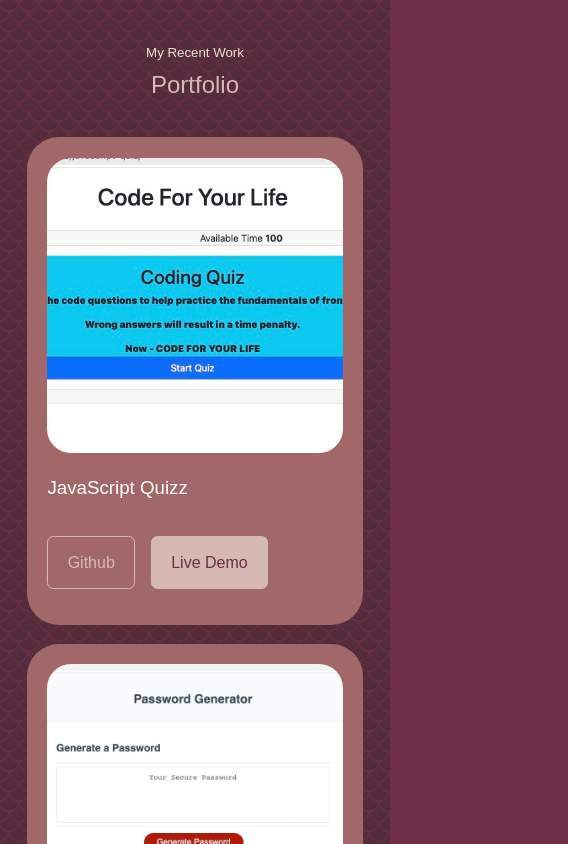
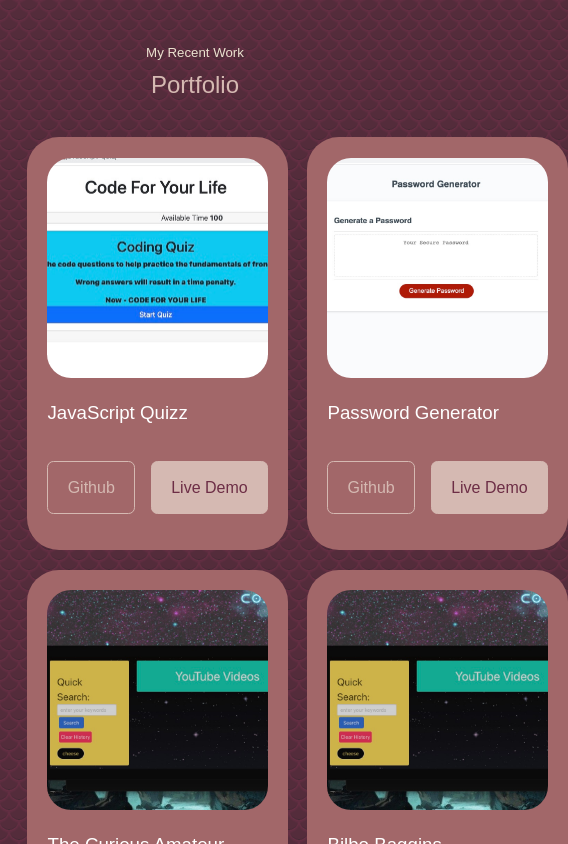
Before and after one commit to crystal-coding-time/laughing-red-journey, a React (Create React App) app: page / in a window 390 px wide. Shown: the part 4980-5824 px from the top of the page, 568 px wide, since content can reach past the window. Built offline with nearby package versions, Linux system fonts and the light colour scheme; a web font is replaced by a local one.

Commit message:
fixed portfolio CSS styling and updated links

```diff
--- a/src/components/portfolio/portfolio-array.jsx
+++ b/src/components/portfolio/portfolio-array.jsx
@@ -10,22 +10,22 @@ const data = [
         id: 1,
         image: IMG1,
         title: "JavaScript Quizz",
-        github: "https://github.com/crystal-coding-time",
-        demo: "https://github.com/crystal-coding-time",
+        github: "https://github.com/crystal-coding-time/javascript-quiz",
+        demo: "https://crystal-coding-time.github.io/javascript-quiz/",
     },
     {
         id: 2,
         image: IMG2,
         title: "Password Generator",
-        github: "https://github.com/crystal-coding-time",
-        demo: "https://github.com/crystal-coding-time",
+        github: "https://github.com/crystal-coding-time/useful-random-password-generator",
+        demo: "https://crystal-coding-time.github.io/useful-random-password-generator/",
     },
     {
         id: 3,
         image: IMG3,
         title: "The Curious Amateur",
-        github: "https://github.com/crystal-coding-time",
-        demo: "https://github.com/crystal-coding-time",
+        github: "https://github.com/crystal-coding-time/supreme-octo-system",
+        demo: "https://crystal-coding-time.github.io/supreme-octo-system/",
     },
     {
         id: 4,
--- a/src/components/portfolio/portfolio.css
+++ b/src/components/portfolio/portfolio.css
@@ -46,7 +46,7 @@
 
 @media screen and (max-width: 1024px) {
     .portfolio__container {
-        grid-template-columns: repeat(1fr, 1fr);
+        grid-template-columns: repeat(2, 1fr);
         gap: 1.2rem;
     }
 }
```
